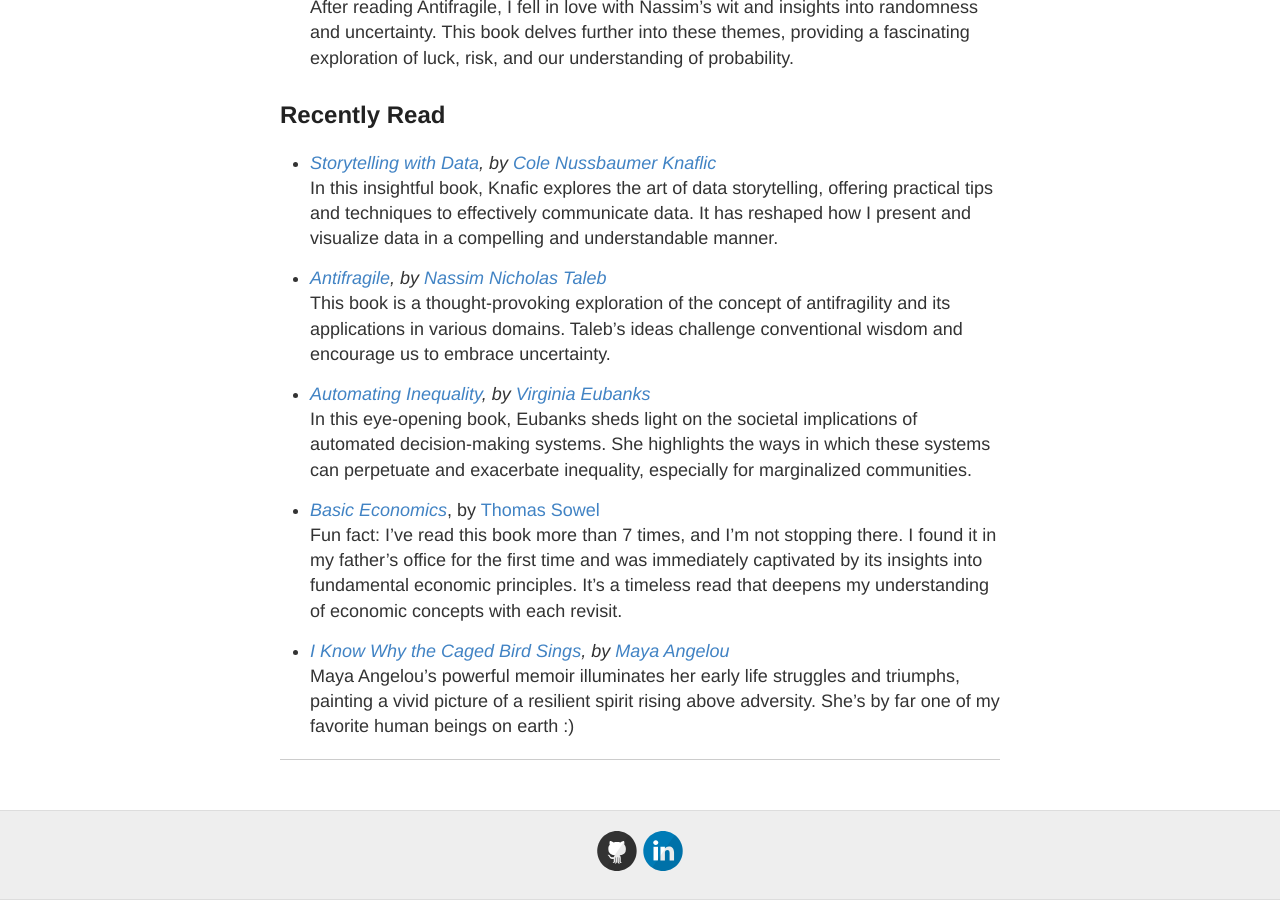
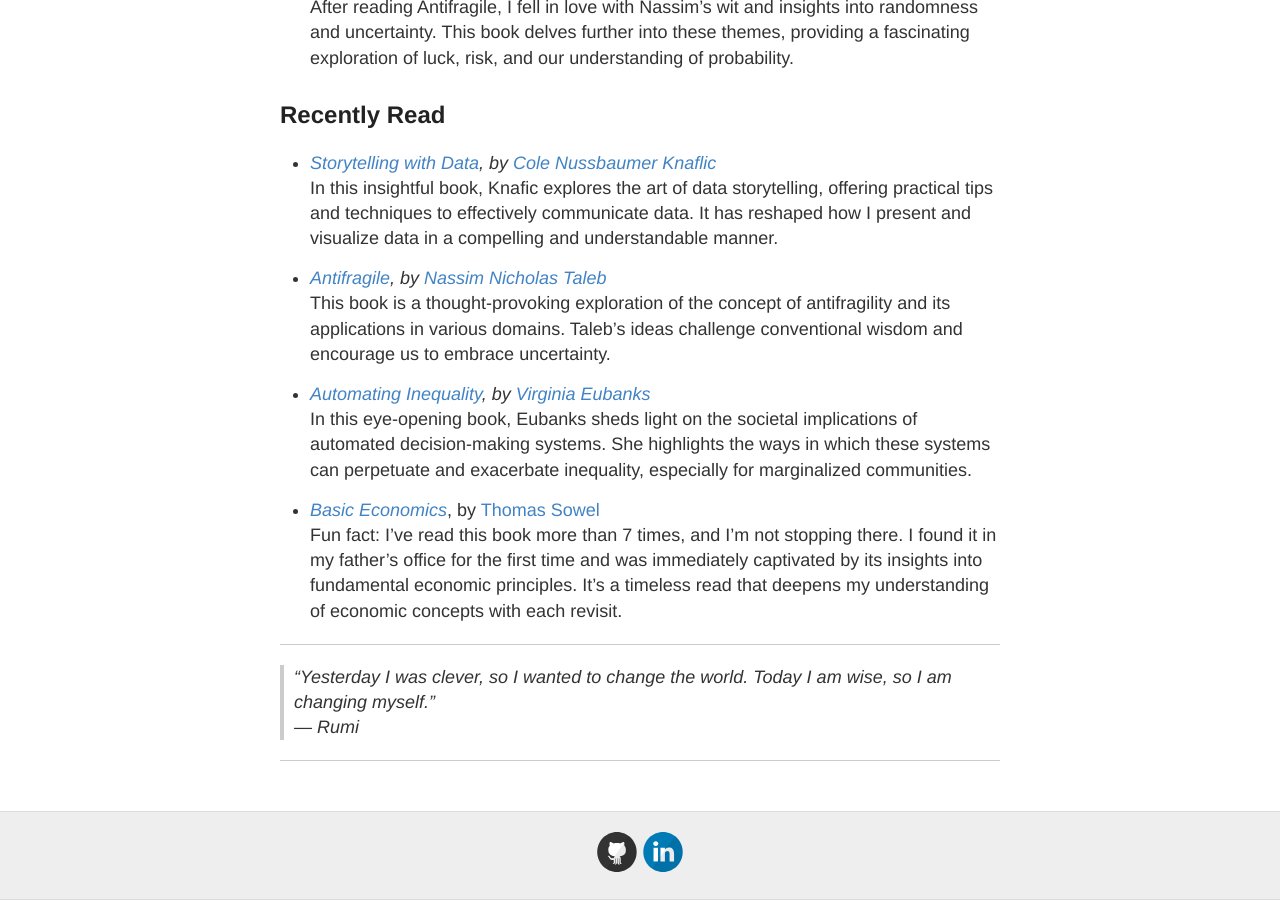
Before and after one commit to obtbe/obtbe.github.io, a Jekyll site: the page built from about.md, in a window 1280 px wide and 900 px high, scrolled down 1516 px. Built offline with Jekyll 4.4.1, drawn with Linux system fonts in a browser that asks for light colours; our own code applies the rules of GitHub Pages for plain Markdown files.

Commit message:
rumi quote

```diff
--- a/about.md
+++ b/about.md
@@ -73,7 +73,12 @@ Thank you for visiting my Blog. I hope you find both the beauty and power of dat
 - *[Basic Economics](https://www.amazon.com/Basic-Economics-Thomas-Sowell/dp/0465060730)*, by [Thomas Sowel](https://www.hoover.org/profiles/thomas-sowell)
   Fun fact: I've read this book more than 7 times, and I'm not stopping there. I found it in my father's office for the first time and was immediately captivated by its insights into fundamental economic principles. It's a timeless read that deepens my understanding of economic concepts with each revisit.
 
-- *[I Know Why the Caged Bird Sings](https://www.amazon.com/Know-Why-Caged-Bird-Sings/dp/0345514408), by [Maya Angelou](https://www.mayaangelou.com/biography/)*
-  Maya Angelou's powerful memoir illuminates her early life struggles and triumphs, painting a vivid picture of a resilient spirit rising above adversity. She's by far one of my favorite human beings on earth :)
 
 <div style="border-bottom: 1px solid #ccc; margin: 20px 0;"></div>
+
+<blockquote style="font-style: italic; border-left: 4px solid #ccc; padding-left: 10px; margin-top: 20px;">
+  “Yesterday I was clever, so I wanted to change the world. Today I am wise, so I am changing myself.”
+  <br>― Rumi
+</blockquote>
+
+<div style="border-bottom: 1px solid #ccc; margin: 20px 0;"></div>
```
